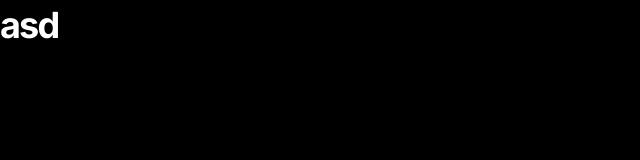
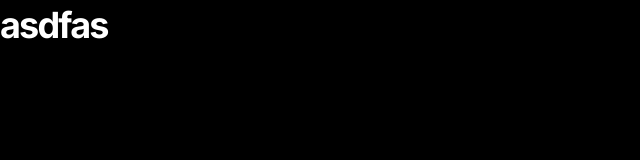
Before and after one commit to Sanskar-12/Snapgram, a React (Vite) app: page / in a window 1280 px wide. Shown: the top 160 px of the page, without its empty margins (0-640 px from the left). Built offline with nearby package versions, Linux system fonts and the light colour scheme.

Commit message:
Inital Commit

```diff
--- a/src/App.tsx
+++ b/src/App.tsx
@@ -1,7 +1,7 @@
 const App = () => {
   return (
     <div className="">
-      <p className="h1-bold">asd</p>
+      <p className="h1-bold">asdfas</p>
     </div>
   );
 };
```
